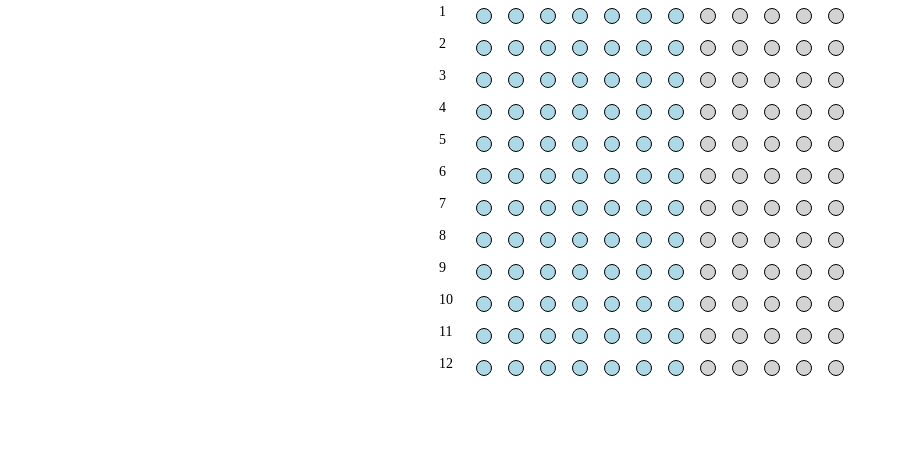
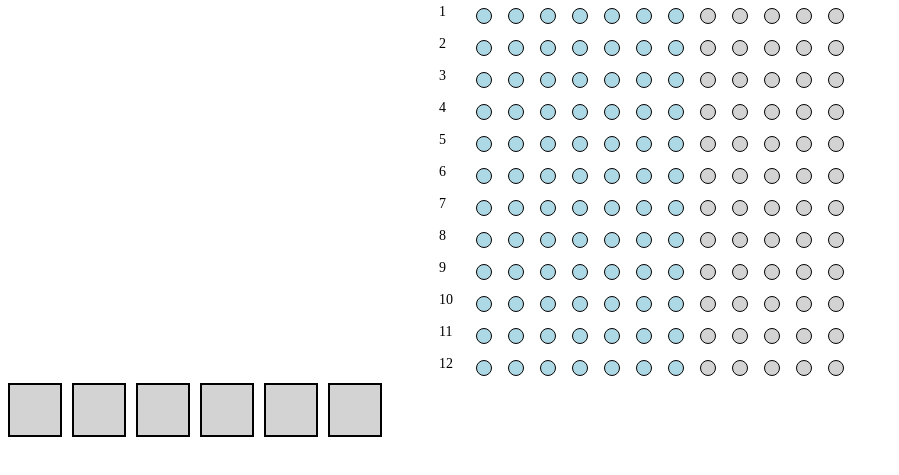
Before and after one commit to raypi/EverythingToTheRight, a plain HTML site: page index.html in a window 1280 px wide. Shown: the part 79-554 px from the top of the page, without its empty margins (0-899 px from the left). Drawn offline with Linux system fonts and the light colour scheme.

Commit message:
add filds for dice

```diff
--- a/css/style.css
+++ b/css/style.css
@@ -26,3 +26,36 @@ h1{
 .bead.left {
     fill: lightblue; /* Blaue Perlen für 'left' */
 }
+
+#dice {
+    display: flex;
+    gap: 10px; /* Abstand zwischen den Quadraten */
+    margin-bottom: 20px; /* Abstand nach den Würfelseiten */
+}
+
+.dice-side {
+    width: 50px; /* Breite des Quadrats */
+    height: 50px; /* Höhe des Quadrats */
+    display: flex;
+    align-items: center;
+    justify-content: center;
+    background-color: lightgray;
+    border: 2px solid black;
+    font-size: 20px;
+    font-weight: bold;
+    color: black;
+}
+
+button {
+    padding: 10px 20px;
+    font-size: 16px;
+    cursor: pointer;
+    background-color: #4CAF50;
+    color: white;
+    border: none;
+    border-radius: 5px;
+}
+
+button:hover {
+    background-color: #45a049;
+}
--- a/script/script.js
+++ b/script/script.js
@@ -33,6 +33,7 @@ let gamedata = {
 
 function init(){
     renderBoard();
+    createDice();
 }
 
 
@@ -97,3 +98,29 @@ function renderBoard() {
 
     contentDiv.appendChild(svg);
 }
+
+// Diese Funktion erstellt die sechs Quadrate für die Würfelseiten
+function createDice() {
+    const diceDiv = document.getElementById('dice');
+    diceDiv.innerHTML = ''; // Entfernt alle alten Inhalte, bevor neue Würfelseiten erstellt werden
+
+    // Wir erstellen sechs Würfelseiten (Quadrate)
+    for (let i = 0; i < 6; i++) {
+        const diceSide = document.createElement('div');
+        diceSide.classList.add('dice-side');
+        diceSide.id = `diceSide-${i + 1}`; // Jede Seite bekommt eine eigene ID
+
+        diceDiv.appendChild(diceSide);
+    }
+}
+
+// Diese Funktion simuliert das Würfeln, indem sie die Werte für die Würfelseiten verändert
+function rollTheDice() {
+    for (let i = 0; i < 6; i++) {
+        const diceSide = document.getElementById(`diceSide-${i + 1}`);
+        // Zufallswert für jede Würfelseite von 1 bis 6
+        const randomValue = Math.floor(Math.random() * 6) + 1;
+        // Setzen des Werts der Würfelseite (hier durch die Anzeige der Zahl)
+        diceSide.textContent = randomValue;
+    }
+}
```
